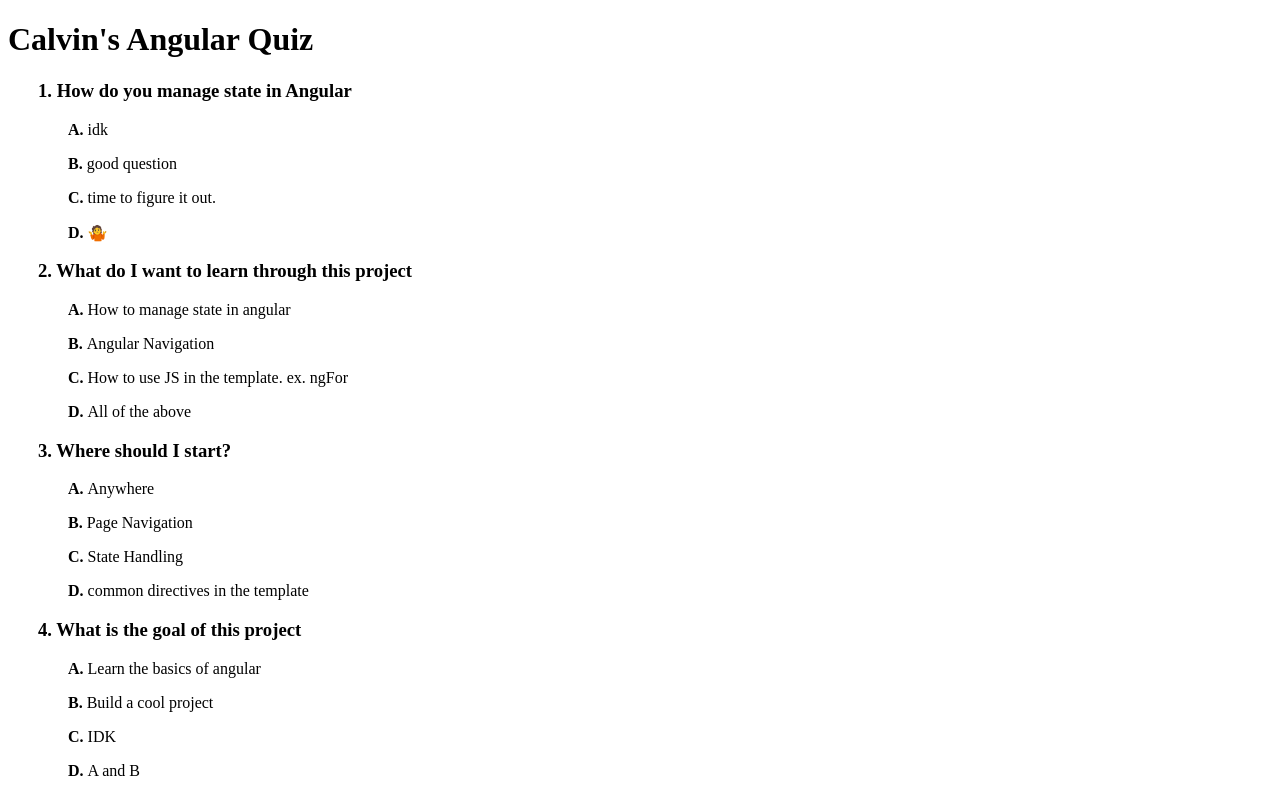
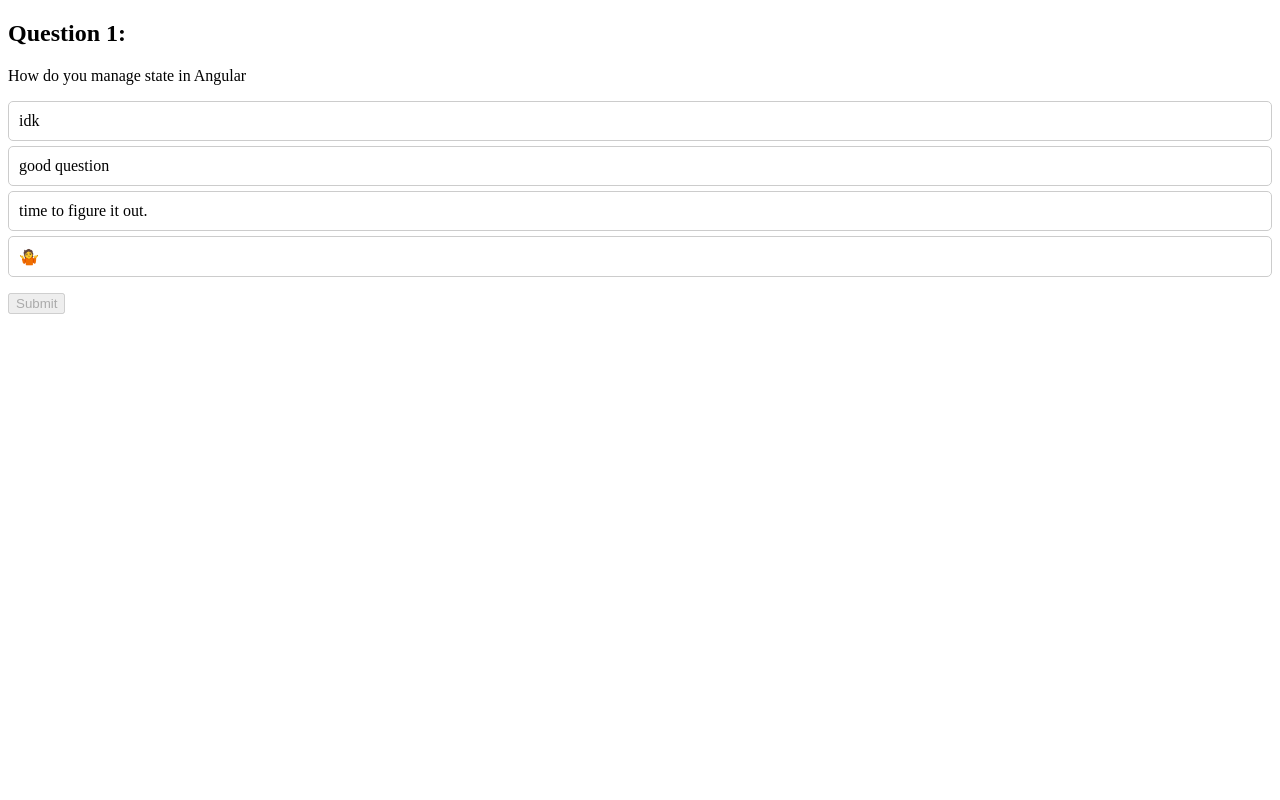
Before and after one commit to CalvinGaiennie/BlackJackAngular, an Angular app: page / in a window 1280 px wide. Built offline with nearby package versions, Linux system fonts and the light colour scheme.

Commit message:
used chats code to make my  quiz work now I need to go through it and see what changes I can make without breaking it

```diff
--- a/src/app/question/question.component.html
+++ /dev/null
@@ -1,8 +0,0 @@
-<h3>{{ index + 1 }}. {{ question.question }}</h3>
-<p
-  *ngFor="let answer of question.answers; let j = index"
-  [style]="{ 'padding-left': '30px' }"
->
-  <strong> {{ alphabet[j] }}. </strong>
-  {{ answer }}
-</p>
--- a/src/app/question/question.component.ts
+++ /dev/null
@@ -1,18 +0,0 @@
-import { NgFor } from '@angular/common';
-import { Component, Input } from '@angular/core';
-import { Question } from '../quiz-page/quiz-page.component';
-@Component({
-  selector: 'app-question',
-  imports: [NgFor],
-  templateUrl: './question.component.html',
-  styleUrl: './question.component.css',
-})
-export class QuestionComponent {
-  alphabet: string[] = ['A', 'B', 'C', 'D', 'E', 'F'];
-  @Input() question: Question = {
-    question: '',
-    answers: [],
-    correctAnswer: 0,
-  };
-  @Input() index: number = 0;
-}
--- /dev/null
+++ b/src/app/quiz-data.service.ts
@@ -0,0 +1,47 @@
+import { Injectable } from '@angular/core';
+
+@Injectable({
+  providedIn: 'root',
+})
+export class QuizDataService {
+  questions = [
+    {
+      question: 'How do you manage state in Angular',
+      options: ['idk', 'good question', 'time to figure it out.', '🤷'],
+      correctAnswer: 'time to figure it out.',
+    },
+    {
+      question: 'What do I want to learn through this project',
+      options: [
+        'How to manage state in angular',
+        'Angular Navigation',
+        'How to use JS in the template. ex. ngFor',
+        'All of the above',
+      ],
+      correctAnswer: 'All of the above',
+    },
+    {
+      question: 'Where should I start?',
+      options: [
+        'Anywhere',
+        'Page Navigation',
+        'State Handling',
+        'common directives in the template',
+      ],
+      correctAnswer: 'State Handling',
+    },
+    {
+      question: 'What is the goal of this project',
+      options: [
+        'Learn the basics of angular',
+        'Build a cool project',
+        'IDK',
+        'A and B',
+      ],
+      correctAnswer: 'A and B',
+    },
+  ];
+  getQuestions() {
+    return this.questions;
+  }
+}
--- a/src/app/quiz-page/quiz-page.component.css
+++ b/src/app/quiz-page/quiz-page.component.css
@@ -0,0 +1,18 @@
+ul {
+  list-style-type: none;
+  padding: 0;
+}
+
+li {
+  cursor: pointer;
+  margin: 5px 0;
+  padding: 10px;
+  border: 1px solid #ccc;
+  border-radius: 5px;
+  transition: background-color 0.3s;
+}
+
+li.selected {
+  background-color: #d4edda;
+  border-color: #c3e6cb;
+}
--- a/src/app/quiz-page/quiz-page.component.html
+++ b/src/app/quiz-page/quiz-page.component.html
@@ -1,9 +1,19 @@
-<div>
-  <h1>Calvin's Angular Quiz</h1>
-  <div
-    [style]="{ 'padding-left': '30px' }"
-    *ngFor="let question of questions; let i = index"
-  >
-    <app-question [question]="question" [index]="i"></app-question>
-  </div>
+<div *ngIf="!isQuizFinished(); else finishedQuiz">
+  <h2>Question {{ currentQuestionIndex + 1 }}:</h2>
+  <p>{{ questions[currentQuestionIndex].question }}</p>
+  <ul>
+    <li
+      *ngFor="let option of questions[currentQuestionIndex].options"
+      (click)="selectAnswer(option)"
+      [class.selected]="selectedAnswer === option"
+    >
+      {{ option }}
+    </li>
+  </ul>
+  <button (click)="submitAnswer()" [disabled]="!selectedAnswer">Submit</button>
 </div>
+
+<ng-template #finishedQuiz>
+  <h2>Quiz Finished!</h2>
+  <p>Your score is {{ score }}/{{ questions.length }}</p>
+</ng-template>
--- a/src/app/quiz-page/quiz-page.component.ts
+++ b/src/app/quiz-page/quiz-page.component.ts
@@ -1,62 +1,39 @@
-import { NgFor } from '@angular/common';
 import { Component } from '@angular/core';
-import { FormsModule } from '@angular/forms';
-import { QuestionComponent } from '../question/question.component';
-
-export interface Question {
-  question: string;
-  answers: string[];
-  correctAnswer: number;
-}
+import { QuizDataService } from '../quiz-data.service';
+import { CommonModule } from '@angular/common';
 
 @Component({
   selector: 'app-quiz-page',
-  imports: [FormsModule, NgFor, QuestionComponent],
   templateUrl: './quiz-page.component.html',
-  styleUrl: './quiz-page.component.css',
+  styleUrls: ['./quiz-page.component.css'],
+  imports: [CommonModule],
 })
 export class QuizPageComponent {
-  message: string = 'hey';
-  input: string = '';
-  questions: Question[] = [
-    {
-      question: 'How do you manage state in Angular',
-      answers: ['idk', 'good question', 'time to figure it out.', '🤷'],
-      correctAnswer: 2,
-    },
-    {
-      question: 'What do I want to learn through this project',
-      answers: [
-        'How to manage state in angular',
-        'Angular Navigation',
-        'How to use JS in the template. ex. ngFor',
-        'All of the above',
-      ],
-      correctAnswer: 3,
-    },
-    {
-      question: 'Where should I start?',
-      answers: [
-        'Anywhere',
-        'Page Navigation',
-        'State Handling',
-        'common directives in the template',
-      ],
-      correctAnswer: 2,
-    },
-    {
-      question: 'What is the goal of this project',
-      answers: [
-        'Learn the basics of angular',
-        'Build a cool project',
-        'IDK',
-        'A and B',
-      ],
-      correctAnswer: 3,
-    },
-  ];
+  questions: any[] = [];
+  currentQuestionIndex: number = 0;
+  score: number = 0;
+  selectedAnswer: string = '';
 
-  currentAnswer = '';
+  constructor(private quizService: QuizDataService) {
+    this.questions = this.quizService.getQuestions();
+  }
+
+  selectAnswer(answer: string) {
+    this.selectedAnswer = answer;
+  }
+
+  submitAnswer() {
+    if (
+      this.selectedAnswer ===
+      this.questions[this.currentQuestionIndex].correctAnswer
+    ) {
+      this.score++;
+    }
+    this.currentQuestionIndex++;
+    this.selectedAnswer = '';
+  }
+
+  isQuizFinished() {
+    return this.currentQuestionIndex >= this.questions.length;
+  }
 }
-
-//I think I should seperate questions into their own components
```
Also changed, not shown: src/app/question/question.component.css (deleted), 1 other file (tests, documents, lock files or other folders).
